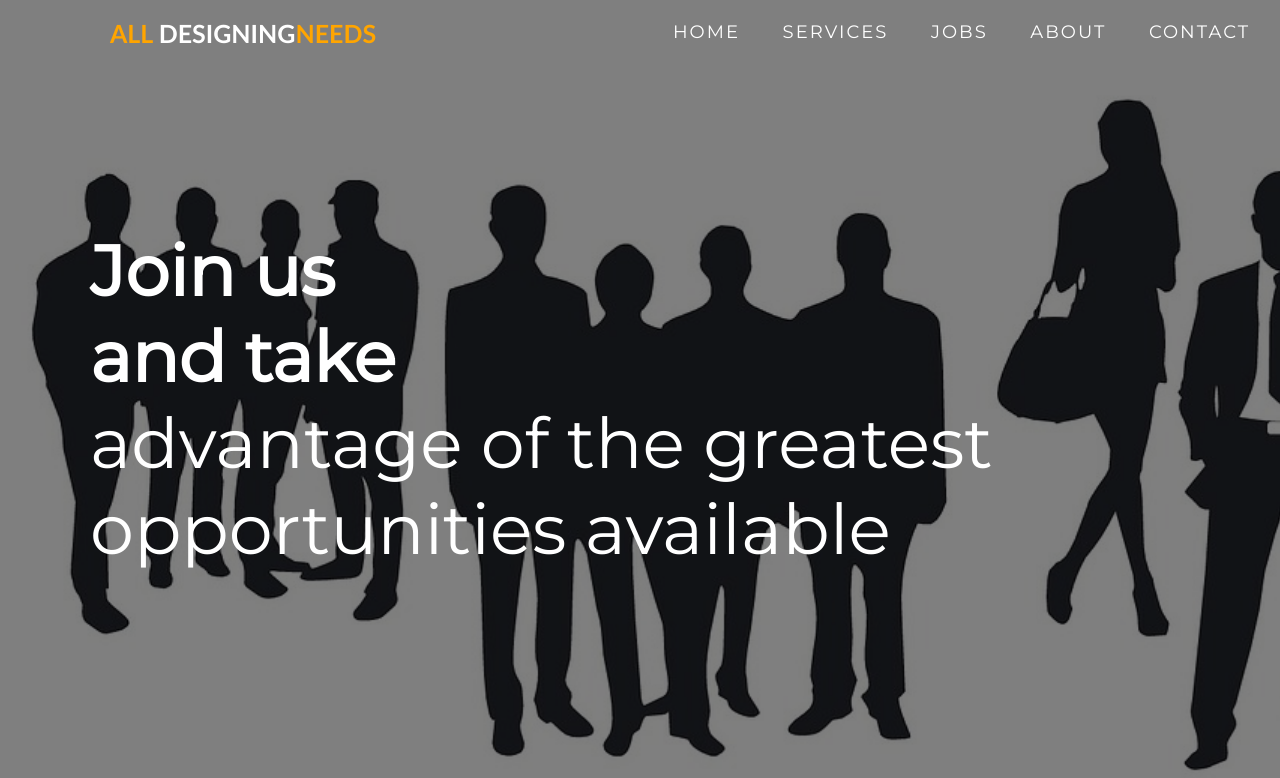
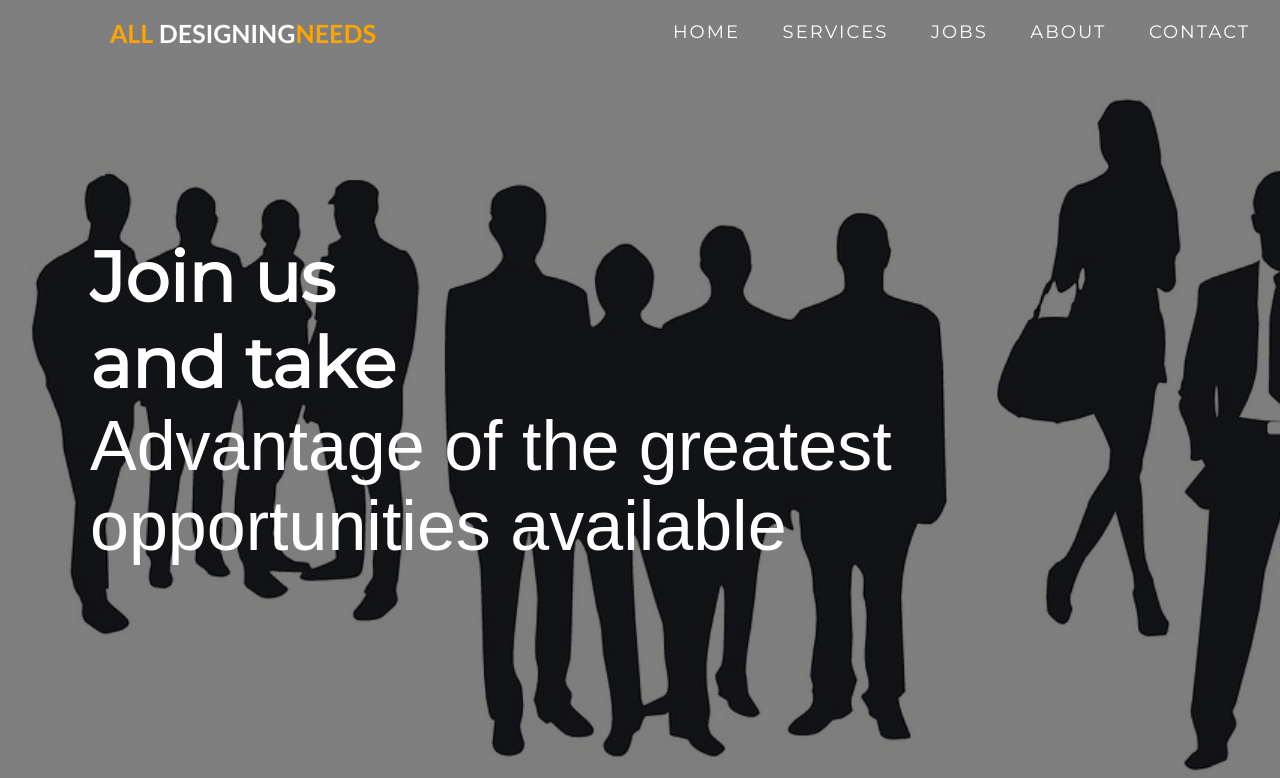
Before and after one commit to SarbojitMishra/Alldesigingneeds, a plain HTML site: page job.html in a window 1280 px wide. Shown: the top 778 px of the page. Drawn offline with Linux system fonts and the light colour scheme.

Commit message:
Update job.html

```diff
--- a/job.html
+++ b/job.html
@@ -44,7 +44,7 @@
       <div>
         <h1 style="color: blue;">Join us <span></span></h1>
         <h1> and take<span></span></h1>
-        <h1 style="font-weight: bold;"> advantage of the greatest opportunities available<span></span></h1>
+        <h1 style="font-weight: bold;font-family: sans-serif;"> Advantage of the greatest opportunities available<span></span></h1>
 
     </div>
   </section>
```
